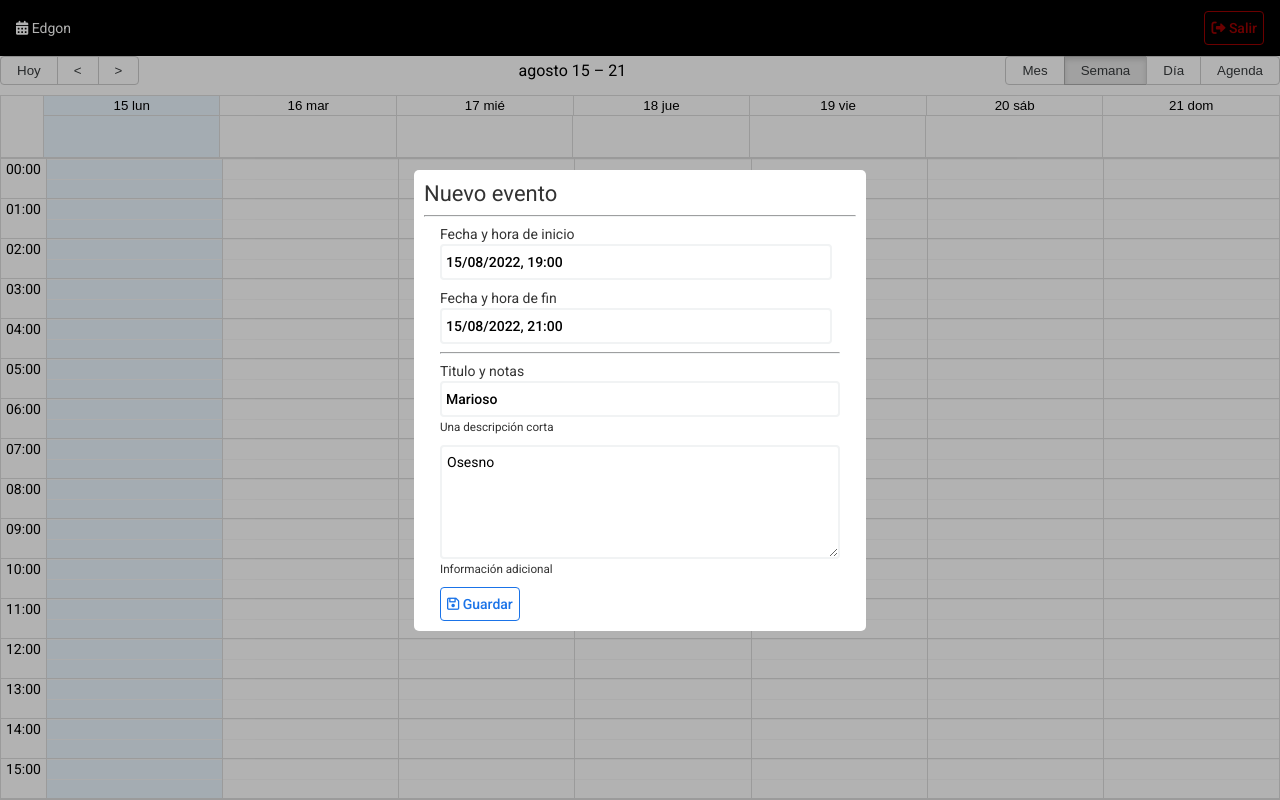
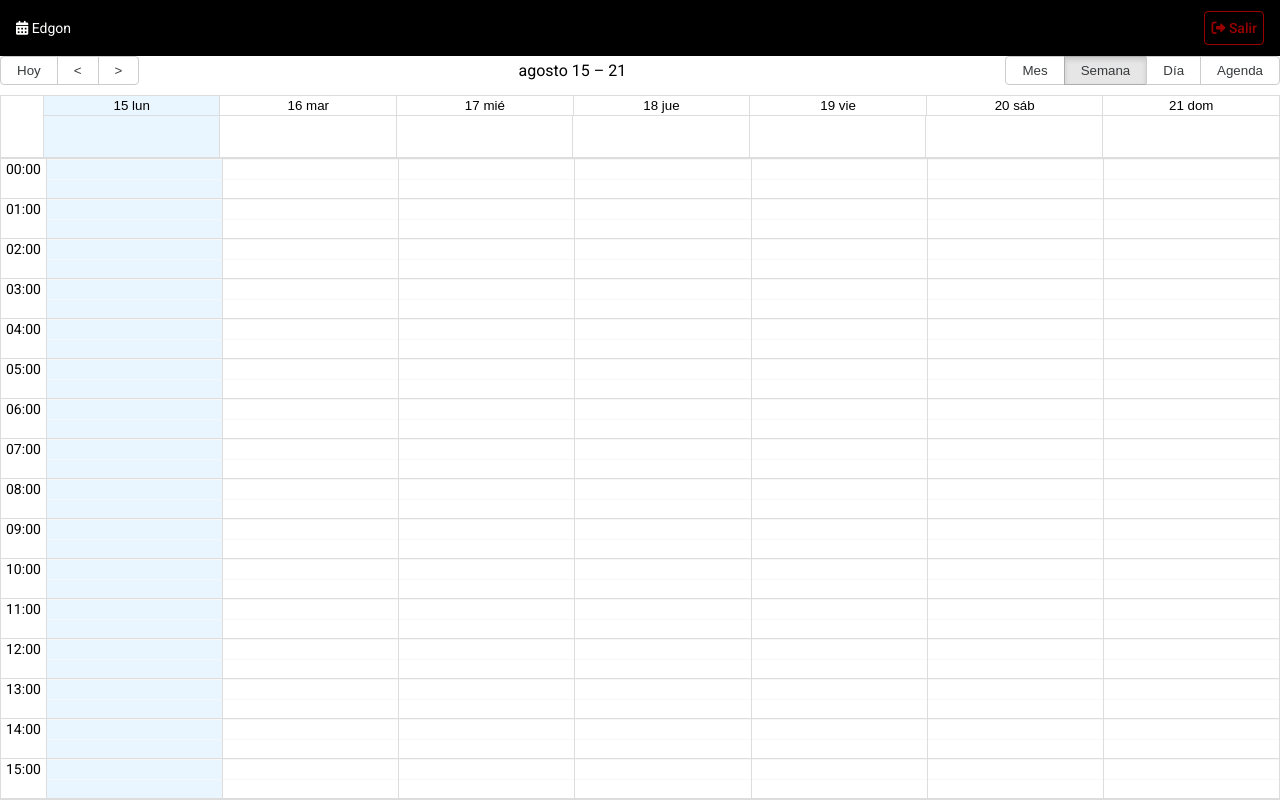
Before and after one commit to edgon85/calendar-app, a React (Vite) app: page / in a window 1280 px wide. Built offline with nearby package versions, Linux system fonts and the light colour scheme.

Commit message:
abriendo y cerrando modal

```diff
--- a/src/calendar/components/CalendarModal.jsx
+++ b/src/calendar/components/CalendarModal.jsx
@@ -8,6 +8,7 @@
 import es from 'date-fns/locale/es';
 import Swal from 'sweetalert2';
 import { useMemo } from 'react';
+import { useUiStore } from '../../hooks';
 
 registerLocale('es', es)
 
@@ -27,7 +28,8 @@
 
 export const CalendarModal = () => {
 
-  const [isOpen, setIsOpen] = useState(true);
+  const { isDateModalOpen, closeDateModal } = useUiStore();
+
 
   const [formValues, setFormValues] = useState({
     title: 'Marioso',
@@ -41,8 +43,7 @@
   const { title, notes, start, end } = formValues;
 
   const onCloseModal = () => {
-    console.log('cerrando modal');
-    setIsOpen(false);
+    closeDateModal();
   }
 
   const handleInputChnage = ({ target }) => {
@@ -81,7 +82,7 @@
 
   return (
     <Modal
-      isOpen={isOpen}
+      isOpen={isDateModalOpen}
       onRequestClose={onCloseModal}
       style={customStyles}
       className="modal"
--- a/src/calendar/pages/CalendarPage.jsx
+++ b/src/calendar/pages/CalendarPage.jsx
@@ -6,9 +6,11 @@
 import { Navbar, CalendarEvent, CalendarModal } from "../"
 import { localizer, getMessagesES } from '../../helpers';
 import { useState } from 'react';
+import { useUiStore } from '../../hooks';
 
 export const CalendarPage = () => {
 
+  const { openDateModal } = useUiStore();
   const [lastView, setlastView] = useState( localStorage.getItem('lastView') || 'week' );
 
   const events = [{
@@ -38,7 +40,7 @@
   }
 
   const onDoubleClick = ( event ) => {
-    console.log({doubleClick: event});
+    openDateModal();
   }
 
   const onSelect = (event) => {
--- /dev/null
+++ b/src/hooks/index.js
@@ -0,0 +1 @@
+export * from './useUiStore';
--- /dev/null
+++ b/src/hooks/useUiStore.js
@@ -0,0 +1,30 @@
+import { useDispatch, useSelector } from "react-redux";
+import { onOpenDateModal, onCloseDateModal } from "../store";
+
+
+
+
+export const useUiStore = () => {
+
+  const dispatch = useDispatch();
+
+  const { isDateModalOpen } = useSelector(state => state.ui);
+
+  const openDateModal = () => {
+    dispatch(onOpenDateModal())
+  }
+
+  const closeDateModal = () => {
+    dispatch(onCloseDateModal())
+  }
+
+  return {
+    // * propiedades
+    isDateModalOpen,
+
+    // * metodos
+    openDateModal,
+    closeDateModal,
+  }
+
+}
```
